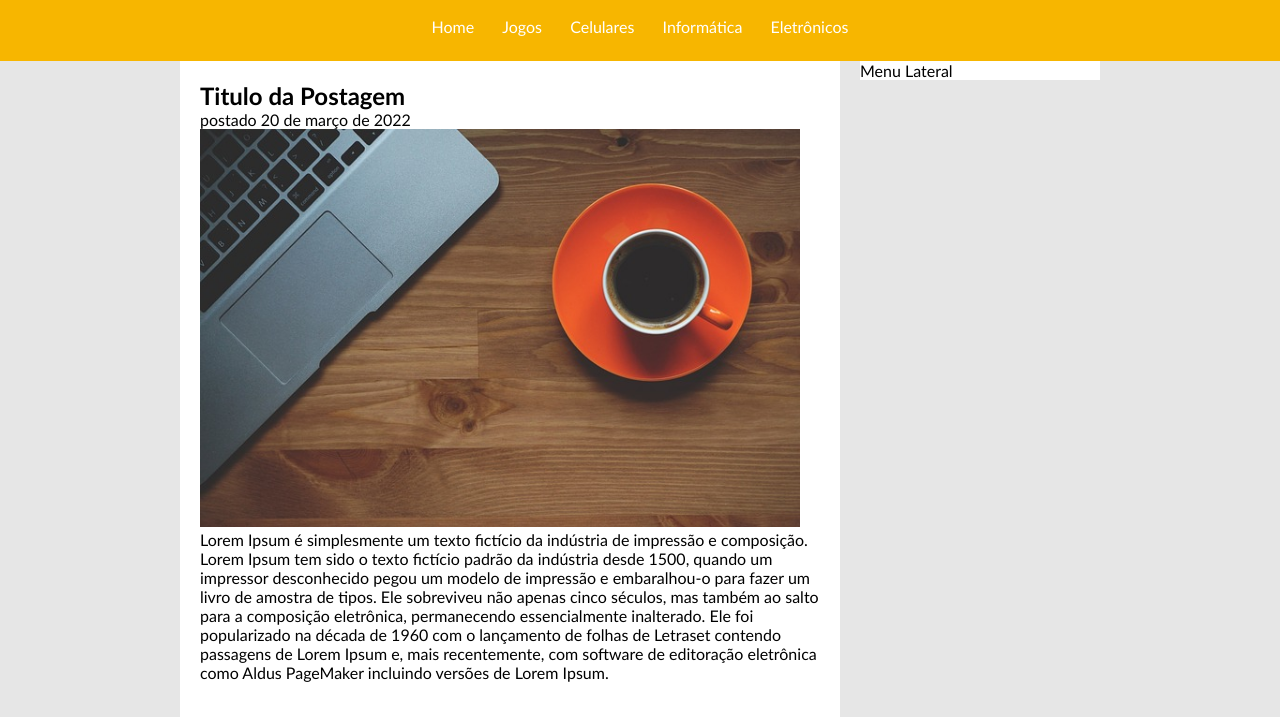
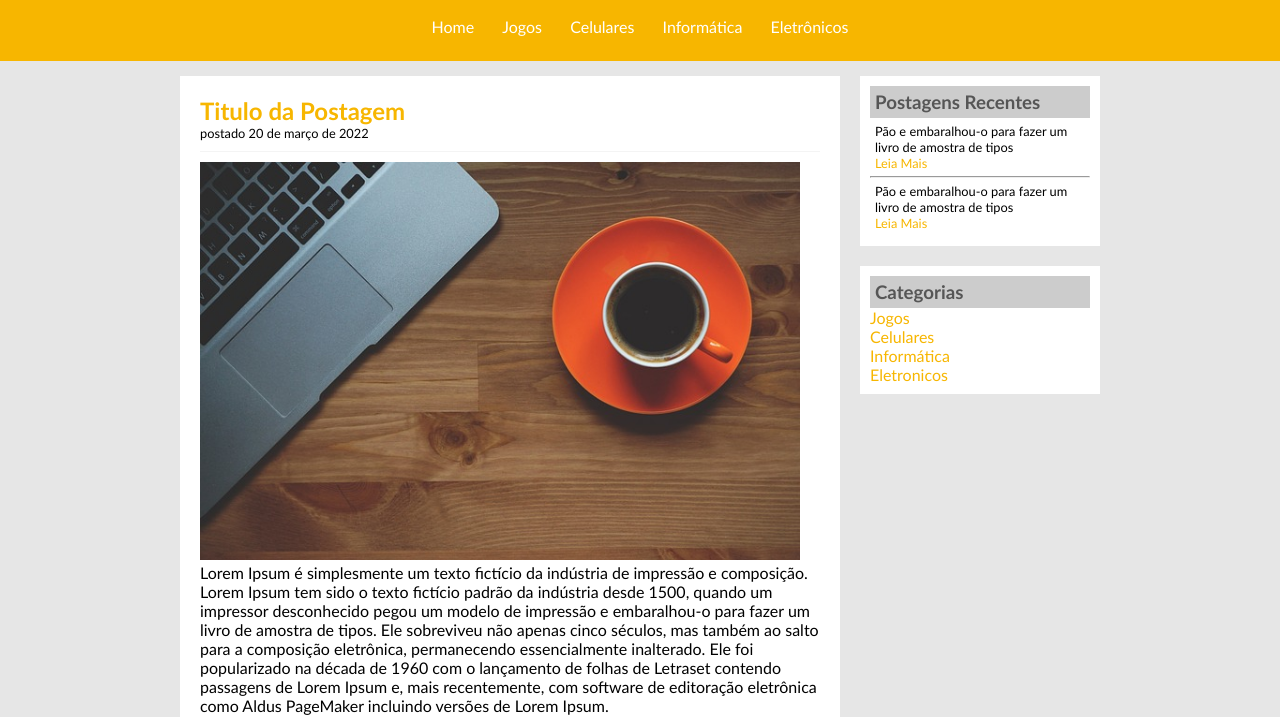
Before and after one commit to ChelderStark/TecBlog, a plain HTML site: page index.html in a window 1280 px wide. Shown: the part 76-793 px from the top of the page. Drawn offline with Linux system fonts and the light colour scheme.

Commit message:
atualização e finalização

```diff
--- a/css/estilo.css
+++ b/css/estilo.css
@@ -28,24 +28,29 @@ body {
 #area-principal{
     width: 920px;
     margin: 0 auto;/*coloca a area centralizada*/
+    padding: 15px;
 }
 
 #area-postagens{
     width: 660px;
     float: left;
-    background: white;
 }
 
 #area-lateral{
     width: 240px;
     float: right;
-    background: white;
 }
 
 .postagem{
     padding: 20px;
     margin-bottom: 10px;
     background: white;
+}
+
+.conteudo-lateral{
+    background: white;
+    padding: 10px;
+    margin-bottom: 20px;
 }
 
 #rodape{
@@ -63,8 +68,33 @@ h1{
     color: #4e4e4e;
     font-size: 2.5em;
 }
+
+h2{
+    color: #f7b600;
+}
+
+h3{
+    color: #565656;
+    background: #CCC;
+    padding: 5px;
+}
+
+
 .branco{
     color: white;
+}
+
+.data-postagem{
+    font-size: 0.8em;
+    border-bottom: 1px solid #f4f4f4;
+    padding-bottom: 10px;
+    margin-bottom: 10px;
+    display: block;
+}
+
+.postagem-lateral{
+    font-size: 0.8em;
+    padding: 5px;
 }
 
 
@@ -76,11 +106,20 @@ a{
 }
 
 a:link, a:visited{
+    color: #f7b600;
+}
+
+a:hover{
+    text-decoration: underline;
+}
+
+#area-cabecalho a:link, #area-cabecalho a:visited{
     color: #FFF;
     padding: 8px 12px;
 }
 
-a:hover{
+#area-cabecalho a:hover{
     color: #f7b600;
     background: #FFF;
+    text-decoration: none;
 }
--- a/index.html
+++ b/index.html
@@ -30,8 +30,30 @@
             <!-- abertura postagem-->
             <div class="postagem">
                 <h2>Titulo da Postagem</h2>
-                <span>postado 20 de março de 2022</span>
+                <span class="data-postagem">postado 20 de março de 2022</span>
                 <img width="600" src="imagens/imagem1.jpg">
+                <p>
+                    Lorem Ipsum é simplesmente um texto fictício da
+                    indústria de impressão e composição. Lorem Ipsum tem
+                    sido o texto fictício padrão da indústria desde 1500,
+                    quando um impressor desconhecido pegou um modelo de
+                    impressão e embaralhou-o para fazer um livro de amostra
+                    de tipos. Ele sobreviveu não apenas cinco séculos, mas
+                    também ao salto para a composição eletrônica,
+                    permanecendo essencialmente inalterado. Ele foi
+                    popularizado na década de 1960 com o lançamento de
+                    folhas de Letraset contendo passagens de Lorem Ipsum e,
+                    mais recentemente, com software de editoração eletrônica
+                    como Aldus PageMaker incluindo versões de Lorem Ipsum.
+                </p>
+                <a href="">Leia Mais</a>
+            </div><!-- // Fechamento Postagem-->
+
+            <!-- abertura postagem-->
+            <div class="postagem">
+                <h2>Titulo da Postagem 2</h2>
+                <span class="data-postagem">postado 10 de março de 2022</span>
+                <img width="600" src="imagens/imagem2.jpg">
                 <p>
                     Lorem Ipsum é simplesmente um texto fictício da
                     indústria de impressão e composição. Lorem Ipsum tem
@@ -51,7 +73,30 @@
 
         </div>
         <div id="area-lateral">
-            Menu Lateral
+            <div class="conteudo-lateral">
+                <h3>Postagens Recentes</h3>
+                <div class="postagem-lateral">
+                    <p>Pão e embaralhou-o para fazer um livro de amostra
+                    de tipos</p>
+                    <a href="">Leia Mais</a>
+                </div>
+
+                <hr>
+
+                <div class="postagem-lateral">
+                    <p>Pão e embaralhou-o para fazer um livro de amostra
+                    de tipos</p>
+                    <a href="">Leia Mais</a>
+                </div>
+            </div>
+
+            <div class="conteudo-lateral">
+                <h3>Categorias</h3>
+                <a href="">Jogos</a><br>
+                <a href="">Celulares</a><br>
+                <a href="">Informática</a><br>
+                <a href="">Eletronicos</a><br>
+            </div>
         </div>
 
         <div id="rodape">
```
